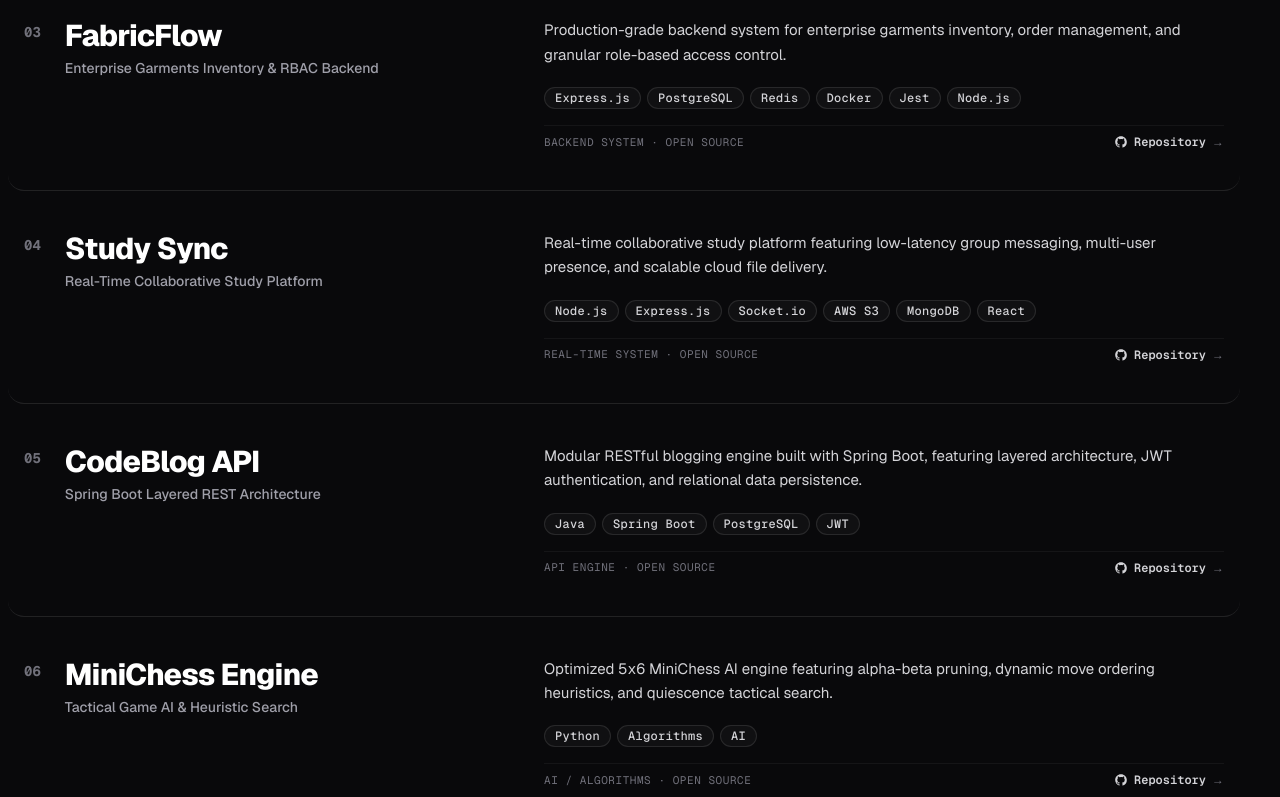
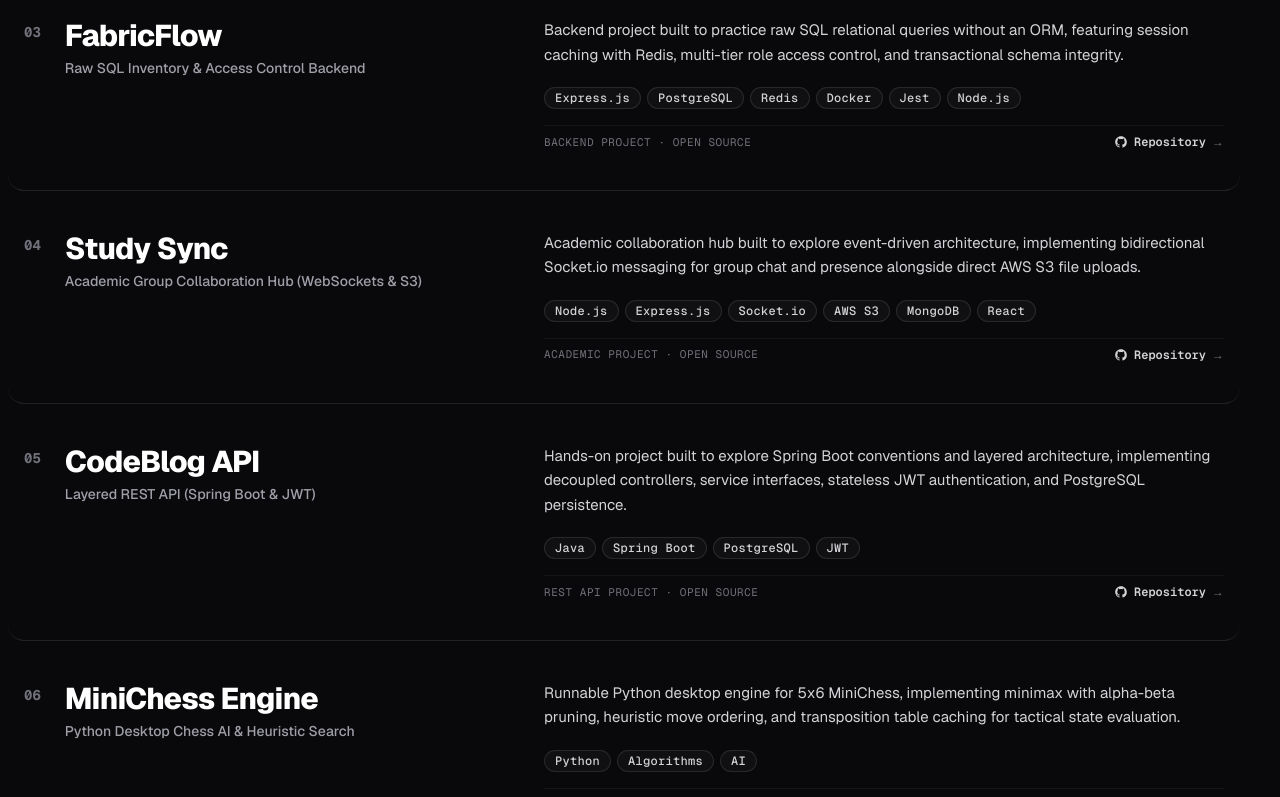
Before and after one commit to jarifulovi/jr-portfolio, a Next.js app: page / in a window 1280 px wide. Shown: the part 6100-6897 px from the top of the page. Built offline with nearby package versions, Linux system fonts and the light colour scheme.

Commit message:
refactor: update project descriptions and statuses in portfolio data and projects section

```diff
--- a/src/components/sections/ProjectsSection.tsx
+++ b/src/components/sections/ProjectsSection.tsx
@@ -83,7 +83,7 @@
                   Other Notable Work
                 </h3>
                 <p className="mt-1.5 text-xs sm:text-sm text-zinc-400 max-w-xl leading-relaxed">
-                  Operational backend systems, real-time collaboration engines, Spring Boot layered architectures, and algorithmic game AI.
+                  Focused backend codebases, real-time event platforms, Spring Boot layered APIs, and algorithmic game AI.
                 </p>
               </div>
             </div>
--- a/src/data/projects.json
+++ b/src/data/projects.json
@@ -116,10 +116,10 @@
   },
   {
     "title": "FabricFlow",
-    "tagline": "Enterprise Garments Inventory & RBAC Backend",
-    "description": "Production-grade backend system for enterprise garments inventory, order management, and granular role-based access control.",
-    "impact": "Engineered session-based authentication with Redis, raw SQL query optimizations, full Dockerization, and comprehensive Jest test coverage.",
-    "summary": "Operational backend engineered for reliable inventory tracking, bulk order pipelines, and multi-tier user permissions.",
+    "tagline": "Raw SQL Inventory & Access Control Backend",
+    "description": "Backend project built to practice raw SQL relational queries without an ORM, featuring session caching with Redis, multi-tier role access control, and transactional schema integrity.",
+    "impact": "Practiced writing raw PostgreSQL queries without ORM abstraction, implementing Redis session validation, and containerizing with Docker.",
+    "summary": "Exploratory backend built for inventory workflows and multi-role permissions, focusing on manual SQL queries and Redis sessions.",
     "features": [
       "Granular role-based access control (RBAC)",
       "Redis-backed session management & caching",
@@ -151,7 +151,7 @@
     ],
     "repoUrl": "https://github.com/jarifulovi/FabricFlow",
     "liveUrl": "",
-    "status": "Backend System",
+    "status": "Backend Project",
     "year": "2026",
     "period": "Apr 2026",
     "featured": false,
@@ -159,10 +159,10 @@
   },
   {
     "title": "Study Sync",
-    "tagline": "Real-Time Collaborative Study Platform",
-    "description": "Real-time collaborative study platform featuring low-latency group messaging, multi-user presence, and scalable cloud file delivery.",
-    "impact": "Architected low-latency event pipelines using Socket.io and integrated AWS S3 for secure, scalable academic material distribution.",
-    "summary": "Collaborative hub designed to synchronize multiple study groups simultaneously with real-time events and distributed media storage.",
+    "tagline": "Academic Group Collaboration Hub (WebSockets & S3)",
+    "description": "Academic collaboration hub built to explore event-driven architecture, implementing bidirectional Socket.io messaging for group chat and presence alongside direct AWS S3 file uploads.",
+    "impact": "Implemented event-driven Socket.io pipelines for room messaging and decoupled storage with AWS S3 for direct file uploads.",
+    "summary": "Academic collaborative hub designed to synchronize study groups with real-time Socket.io events and AWS S3 media storage.",
     "features": [
       "Bidirectional Socket.io messaging with live typing and presence",
       "Direct S3-backed file uploading and asset delivery",
@@ -193,7 +193,7 @@
     ],
     "repoUrl": "https://github.com/jarifulovi/Study-Sync",
     "liveUrl": "",
-    "status": "Real-Time System",
+    "status": "Academic Project",
     "year": "2025",
     "period": "Jan 2025 - Mar 2025",
     "featured": false,
@@ -201,10 +201,10 @@
   },
   {
     "title": "CodeBlog API",
-    "tagline": "Spring Boot Layered REST Architecture",
-    "description": "Modular RESTful blogging engine built with Spring Boot, featuring layered architecture, JWT authentication, and relational data persistence.",
-    "impact": "Implemented clean package-by-feature structure with decoupled services, secure controllers, and transactional database integrity.",
-    "summary": "Modular API with strict separation of authentication, publication workflows, and community comments.",
+    "tagline": "Layered REST API (Spring Boot & JWT)",
+    "description": "Hands-on project built to explore Spring Boot conventions and layered architecture, implementing decoupled controllers, service interfaces, stateless JWT authentication, and PostgreSQL persistence.",
+    "impact": "Explored package-by-feature organization, Spring Security JWT authentication, and relational data persistence.",
+    "summary": "Layered REST API built to learn enterprise Java patterns, separating authentication, publication workflows, and comments.",
     "features": [
       "Stateless JWT-based authentication and route authorization",
       "Comprehensive CRUD workflows for articles and threaded comments",
@@ -232,7 +232,7 @@
     ],
     "repoUrl": "https://github.com/jarifulovi/codeblog-api",
     "liveUrl": "",
-    "status": "API Engine",
+    "status": "REST API Project",
     "year": "2026",
     "period": "Jan 2026",
     "featured": false,
@@ -240,10 +240,10 @@
   },
   {
     "title": "MiniChess Engine",
-    "tagline": "Tactical Game AI & Heuristic Search",
-    "description": "Optimized 5x6 MiniChess AI engine featuring alpha-beta pruning, dynamic move ordering heuristics, and quiescence tactical search.",
-    "impact": "Implemented transposition table caching for rapid state evaluation and pruning suboptimal game tree branches.",
-    "summary": "Tactical chess engine engineered with minimax optimizations and compact board state evaluations.",
+    "tagline": "Python Desktop Chess AI & Heuristic Search",
+    "description": "Runnable Python desktop engine for 5x6 MiniChess, implementing minimax with alpha-beta pruning, heuristic move ordering, and transposition table caching for tactical state evaluation.",
+    "impact": "Implemented game tree search optimizations, transposition caching with Zobrist hashing concepts, and quiescence tactical search.",
+    "summary": "Desktop chess AI engine engineered with minimax optimizations and compact board state evaluations.",
     "features": [
       "Alpha-beta pruning core algorithm",
       "Heuristic move ordering to maximize cutoff efficiency",
@@ -270,7 +270,7 @@
     ],
     "repoUrl": "https://github.com/Jihad011/Mini_Chess_AI_Lab",
     "liveUrl": "",
-    "status": "AI / Algorithms",
+    "status": "Desktop Python App",
     "year": "2025",
     "period": "May 2025 - Jun 2025",
     "featured": false,
```
